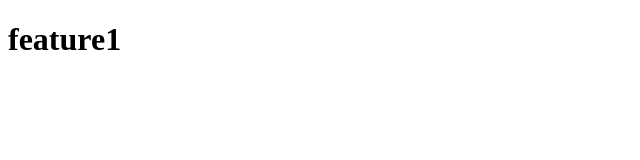
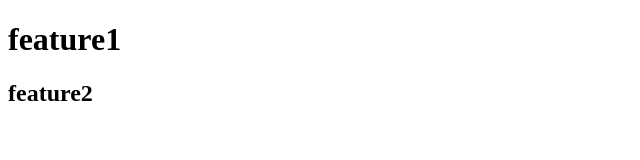
Before and after one commit to harshada006/hubs, a plain HTML site: page index.html in a window 1280 px wide. Shown: the whole page, without its empty margins (0-640 px from the left). Drawn offline with Linux system fonts and the light colour scheme.

Commit message:
feature2

```diff
--- a/index.html
+++ b/index.html
@@ -1,13 +1,19 @@
 <!DOCTYPE html>
 <html lang="en">
+
 <head>
     <meta charset="UTF-8">
     <meta name="viewport" content="width=, initial-scale=1.0">
     <title>Document</title>
 </head>
+
 <body>
     <h1>
         feature1
     </h1>
+    <h2>feature2
+
+    </h2>
 </body>
+
 </html>
```
